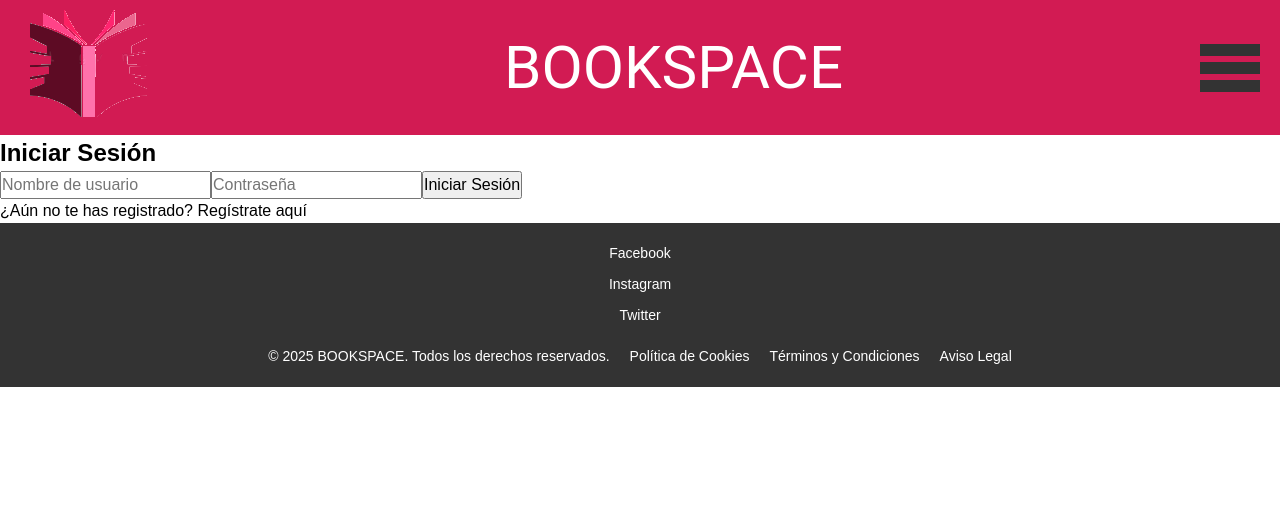
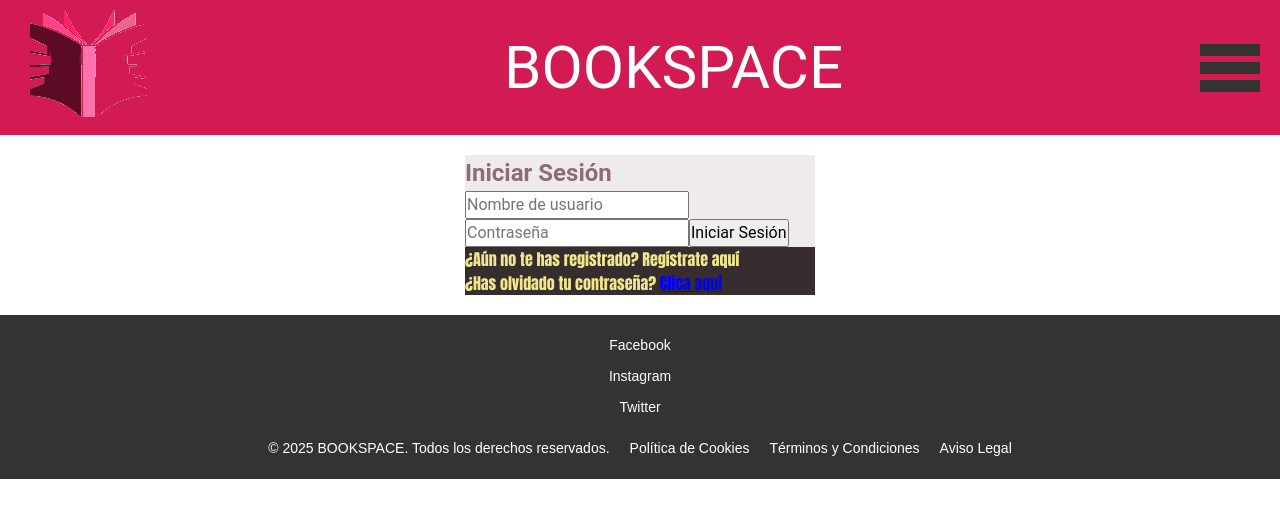
Before and after one commit to Guada-lupes/BookSpace, a React (Vite) app: page / in a window 1280 px wide. Shown: the top 518 px of the page. Built offline with nearby package versions, Linux system fonts and the light colour scheme.

Commit message:
password

```diff
--- a/src/App.jsx
+++ b/src/App.jsx
@@ -16,7 +16,7 @@ import HeaderComponent from "./components/HeaderComponent";
 import FooterComponent from "./components/FooterComponent";
 import RegisterPage from "./pages/RegisterPage"; // Página de registro
 import LoginPage from "./pages/LoginPage"; // Página de inicio de sesión
-import RecoverPasswordPage from "./pages/RecoverPasswordPage"; // Página de recuperación de contraseña
+
 import { ProductsComponent } from "./components/ProductsComponent";
 
 function App() {
@@ -34,11 +34,6 @@ function App() {
         {/* Página de inicio de sesión */}
         <Route path="/logout" element={<LogoutButton />} /> {/*Botón de logout */}
 
-
-        <Route path="/recover-password"
-          element={<RecoverPasswordPage />}
-        />{" "}
-        {/* Página de recuperación de contraseña */}
         <Route path="/home" element={<HomePage />}>
           <Route path=":id" element={<DetailsProductComponent />} />
           {/* <Route path="/home/products" element={<ProductsComponent />} /> */}
--- a/src/pages/LoginPage.jsx
+++ b/src/pages/LoginPage.jsx
@@ -1,12 +1,14 @@
 import React, { useState, useContext } from "react";
 import { AuthContext } from "../contexts/AuthContext"; // Importamos el contexto de autenticación
 import { useNavigate, Link } from "react-router-dom"; // useNavigate para redirigir, Link para el enlace a registro
+import "../styles/LoginPage.css";
 
 const LoginPage = () => {
   const [username, setUsername] = useState(""); // Estado para el nombre de usuario
   const [password, setPassword] = useState(""); // Estado para la contraseña
   const { login } = useContext(AuthContext); // Accedemos a la función login del contexto
   const navigate = useNavigate(); // Hook para redirigir a otras páginas
+  const [showModal, setShowModal] = useState(false); // Estado para la modal
 
   // Maneja el envío del formulario
   const handleSubmit = (e) => {
@@ -19,8 +21,12 @@ const LoginPage = () => {
     }
   };
 
+  const handleForgotPassword = () => {
+    setShowModal(true);
+  };
+
   return (
-    <div>
+    <div className="login-page">
       <h2>Iniciar Sesión</h2>
       <form onSubmit={handleSubmit}>
         <input
@@ -41,6 +47,25 @@ const LoginPage = () => {
       <p>
         ¿Aún no te has registrado? <Link to="/register">Regístrate aquí</Link>
       </p>
+      <p>
+        ¿Has olvidado tu contraseña?{" "}
+        <span
+        style={{ color: "blue", cursor: "pointer", textDecoration: "underline" }}
+        onClick={handleForgotPassword}
+        >
+          Clica aquí
+        </span>
+      </p>
+
+       {/* Modal de notificación */}
+       {showModal && (
+        <div className="modal">
+          <div className="modal-content">
+          <p>Le hemos enviado una nueva contraseña a su correo electrónico.</p>
+          <button onClick={() => setShowModal(false)}>Cerrar</button>
+          </div>
+        </div>
+      )}
     </div>
   );
 };
--- a/src/pages/RecoverPasswordPage.jsx
+++ /dev/null
@@ -1,34 +0,0 @@
-import React, { useState, useContext } from "react";
-import { AuthContext } from "../contexts/AuthContext";
-
-const RecoverPasswordPage = () => {
-  const [email, setEmail] = useState("");  // Estado para el correo electrónico
-  const { recoverPassword, error } = useContext(AuthContext);  // Accedemos a la función de recuperación de contraseña
-
-  // Maneja el envío del formulario
-  const handleSubmit = (e) => {
-    e.preventDefault();
-    const newPassword = recoverPassword(email);  // Llamamos a la función para recuperar la contraseña
-    if (newPassword) {
-      alert(newPassword);  // Mostramos la nueva contraseña generada (en un caso real, se enviaría por correo)
-    }
-  };
-
-  return (
-    <div>
-      <h2>Recuperar Contraseña</h2>
-      {error && <p>{error}</p>}  {/* Mostramos el error si existe */}
-      <form onSubmit={handleSubmit}>
-        <input
-          type="email"
-          placeholder="Correo electrónico"
-          value={email}
-          onChange={(e) => setEmail(e.target.value)}  // Actualizamos el correo electrónico
-        />
-        <button type="submit">Recuperar contraseña</button>  {/* Botón para recuperar la contraseña */}
-      </form>
-    </div>
-  );
-};
-
-export default RecoverPasswordPage;
--- /dev/null
+++ b/src/styles/LoginPage.css
@@ -0,0 +1,36 @@
+.modal {
+    position: fixed;
+    top: 0;
+    left: 0;
+    width: 100%;
+    height: 100%;
+    background: rgb(0, 0, 0.6);
+    display: flex;
+    justify-content: center;
+    align-items: center;
+}
+
+.modal-content {
+    background: white;
+    padding: 20px;
+    border-radius: 8px;
+    text-align: center;
+}
+
+.modal button {
+    margin-top: 10px;
+}
+
+.login-page {
+    width: 350px;
+    margin: 20px auto;
+    background-color: #efebec;
+    font-family: "Roboto", sans-serif;
+    color: #8d6b7a;
+}
+
+.login-page p {
+    color: khaki;
+    background-color: rgb(55, 45, 47);
+    font-family: Impact, Haettenschweiler, 'Arial Narrow Bold', sans-serif;
+}
```
Also changed, not shown: src/index.css (line endings or trailing spaces).
